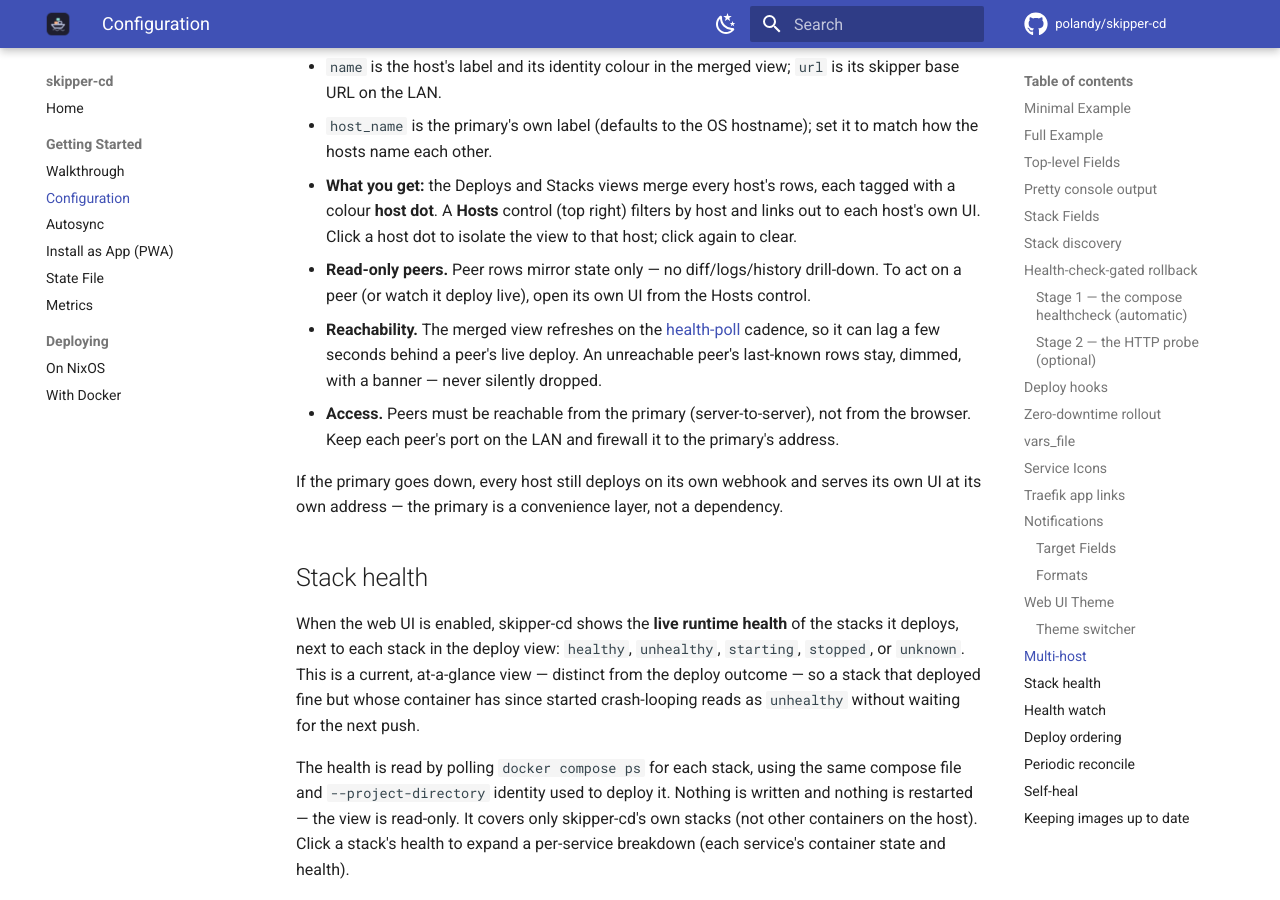
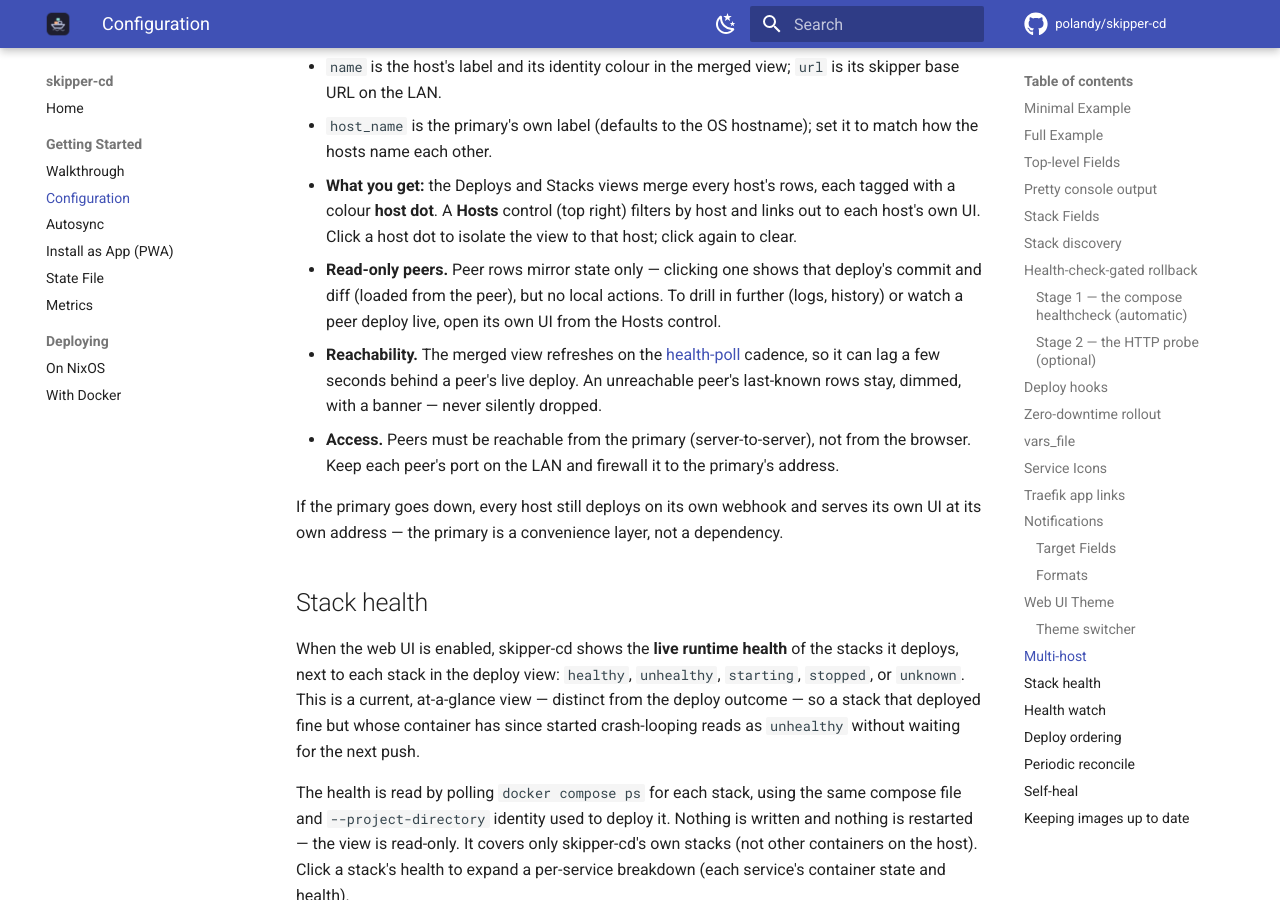
Before and after one commit to polandy/skipper-cd, an MkDocs documentation site: the page built from docs/configuration.md, in a window 1280 px wide and 900 px high, scrolled down 20712 px. Built offline with MkDocs 1.6.1 and Material for MkDocs 9.7.7, drawn with Linux system fonts in a browser that asks for light colours; comment, search, counter and statistics services are not loaded.

Commit message:
docs: list internal/peers in CLAUDE.md; peer rows now show the diff inline
Review fixes: CLAUDE.md's package list was missing internal/peers; the
configuration.md multi-host note still said peer rows have no diff drill-down,
which the inline-diff change superseded.

```diff
--- a/docs/configuration.md
+++ b/docs/configuration.md
@@ -465,7 +465,7 @@ peers:
 - `name` is the host's label and its identity colour in the merged view; `url` is its skipper base URL on the LAN.
 - `host_name` is the primary's own label (defaults to the OS hostname); set it to match how the hosts name each other.
 - **What you get:** the Deploys and Stacks views merge every host's rows, each tagged with a colour **host dot**. A **Hosts** control (top right) filters by host and links out to each host's own UI. Click a host dot to isolate the view to that host; click again to clear.
-- **Read-only peers.** Peer rows mirror state only — no diff/logs/history drill-down. To act on a peer (or watch it deploy live), open its own UI from the Hosts control.
+- **Read-only peers.** Peer rows mirror state only — clicking one shows that deploy's commit and diff (loaded from the peer), but no local actions. To drill in further (logs, history) or watch a peer deploy live, open its own UI from the Hosts control.
 - **Reachability.** The merged view refreshes on the [health-poll](#stack-health) cadence, so it can lag a few seconds behind a peer's live deploy. An unreachable peer's last-known rows stay, dimmed, with a banner — never silently dropped.
 - **Access.** Peers must be reachable from the primary (server-to-server), not from the browser. Keep each peer's port on the LAN and firewall it to the primary's address.
 
```
Also changed, not shown: CLAUDE.md (+1 -0 lines).
